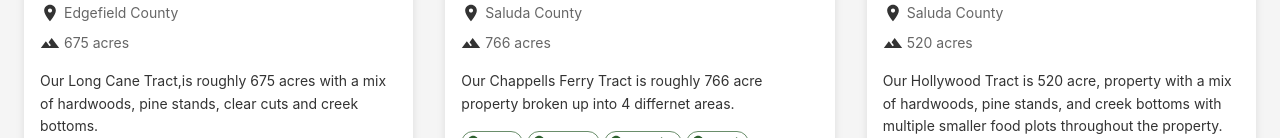
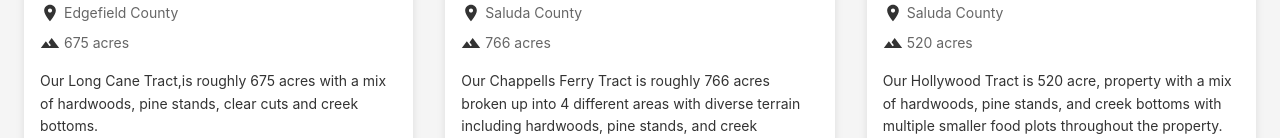
Before and after one commit to evilbeliver/specBB, a Next.js app: page /properties in a window 1280 px wide. Shown: the part 814-952 px from the top of the page. Built offline with nearby package versions, Linux system fonts and the light colour scheme.

Commit message:
updated cf info

```diff
--- a/src/pages/properties.tsx
+++ b/src/pages/properties.tsx
@@ -50,7 +50,7 @@ const properties: Property[] = [
     name: 'Chappells Ferry Property',
     location: 'Saluda County',
     acreage: 766,
-    description: 'Our Chappells Ferry Tract is roughly 766 acre property broken up into 4 differnet areas.',
+    description: 'Our Chappells Ferry Tract is roughly 766 acres broken up into 4 different areas with diverse terrain including hardwoods, pine stands, and creek bottoms.',
     features: ['Deer', 'Turkey', 'Rabbits', 'Quail', 'Food Plots', 'Creek Bottoms'],
     image: 'images/chappells-ferry-deer.png',
     fullDescription:
```
